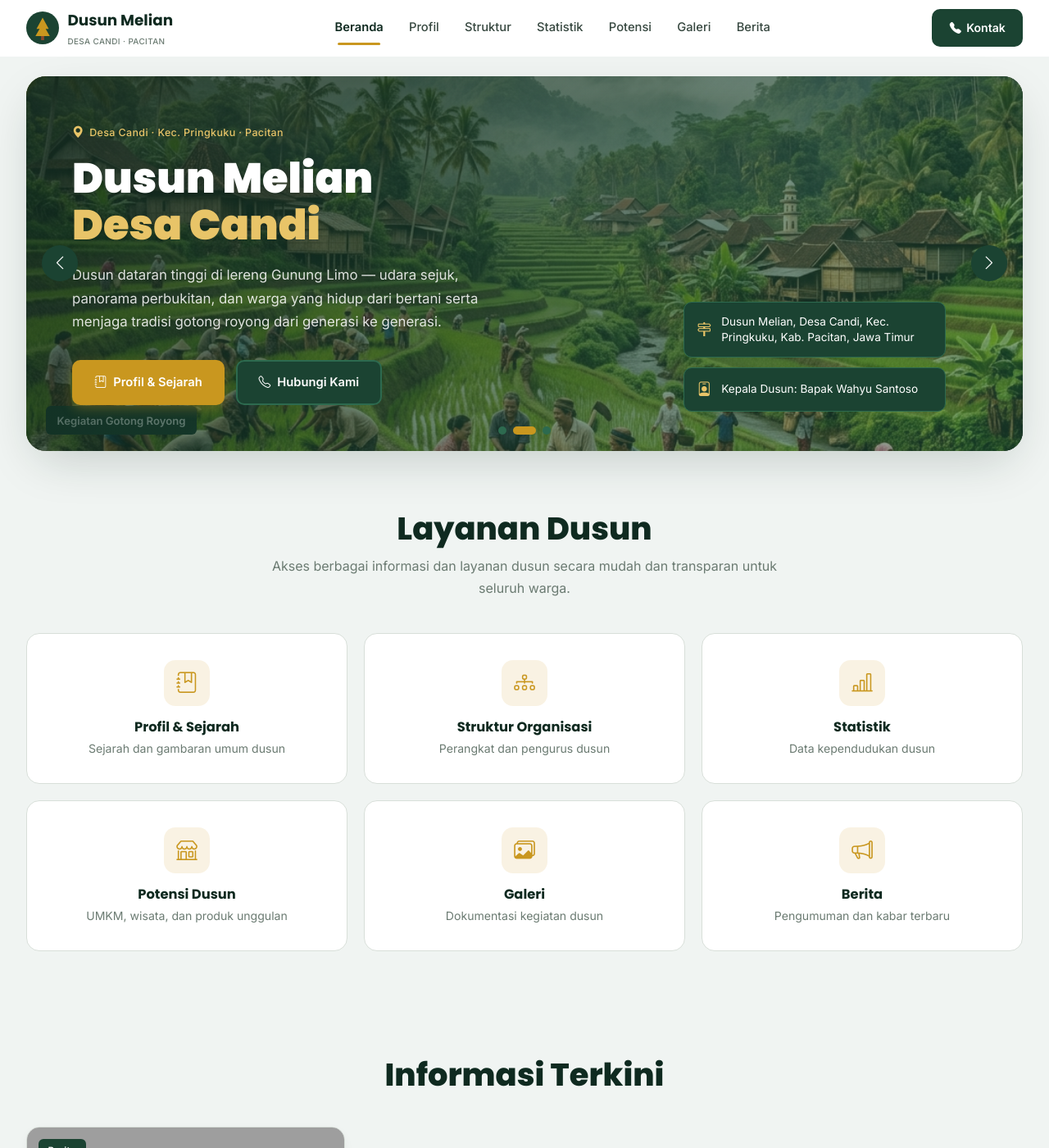
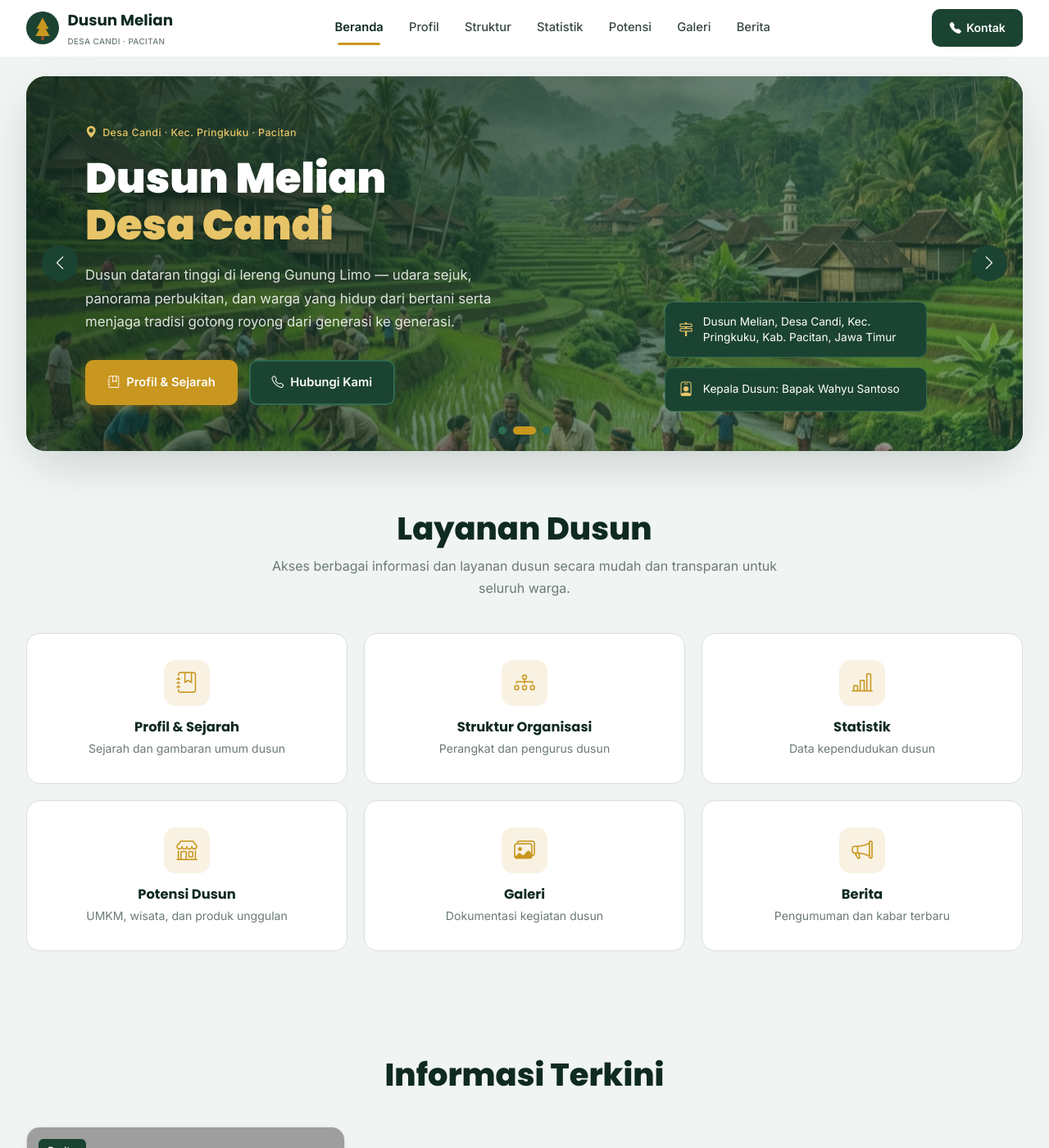
Before and after one commit to Noiro-0/Melian-Happy, a Jekyll site: the page built from index.html, in a window 1280 px wide and 1400 px high. Shown: the whole window at 82% size. Built offline with Jekyll 4.4.1, drawn with Linux system fonts in a browser that asks for light colours; grey boxes are pictures that could not be loaded.

Commit message:
fix:design

```diff
--- a/assets/css/style.css
+++ b/assets/css/style.css
@@ -505,7 +505,7 @@ p { margin: 0 0 1rem; color: var(--ink-light); }
   position: relative;
   z-index: 3;
   flex: 1.2;
-  padding: 3.5rem 3rem 3.5rem 3.5rem;
+  padding: 3.5rem 3rem 3.5rem 4.5rem;
   display: flex;
   flex-direction: column;
   justify-content: center;
@@ -558,7 +558,7 @@ p { margin: 0 0 1rem; color: var(--ink-light); }
   display: flex;
   align-items: flex-end;
   justify-content: center;
-  padding: 2.5rem 2.5rem 3rem 0;
+  padding: 2.5rem 4.5rem 3rem 0;
 }
 
 .hero-badge-stack {
@@ -593,7 +593,7 @@ p { margin: 0 0 1rem; color: var(--ink-light); }
 @media (max-width: 860px) {
   .hero { padding: 0 1.25rem; margin-top: 1rem; }
   .hero-card { flex-direction: column; min-height: 360px; }
-  .hero-card-content { padding: 2.5rem 2rem 1.5rem; }
+  .hero-card-content { padding: 2.5rem 2rem 1.5rem 3.5rem; }
   .hero-card-visual { padding: 0 2rem 3.5rem; }
   .hero-badge-stack { max-width: 100%; }
   .hero h1 { font-size: clamp(1.8rem, 5vw, 2.4rem); }
@@ -603,7 +603,7 @@ p { margin: 0 0 1rem; color: var(--ink-light); }
 }
 
 @media (max-width: 480px) {
-  .hero-card-content { padding: 2rem 1.5rem 1rem; }
+  .hero-card-content { padding: 2rem 1.5rem 1rem 3rem; }
   .hero-card-visual { padding: 0 1.5rem 3rem; }
   .slider-arrow { width: 32px; height: 32px; font-size: 0.9rem; }
 }
--- a/index.html
+++ b/index.html
@@ -8,9 +8,6 @@ title: Beranda
     <div class="hero-slider" id="heroSlider">
       {% for slide in site.data.slider %}
       <div class="hero-slide {% if forloop.first %}is-active{% endif %}" style="background-image: url('{{ slide.gambar | relative_url }}');">
-        {% if slide.judul %}
-        <span class="slide-caption">{{ slide.judul }}</span>
-        {% endif %}
       </div>
       {% endfor %}
     </div>
```
Also changed, not shown: other parts of index.html (+1 -6 lines).
